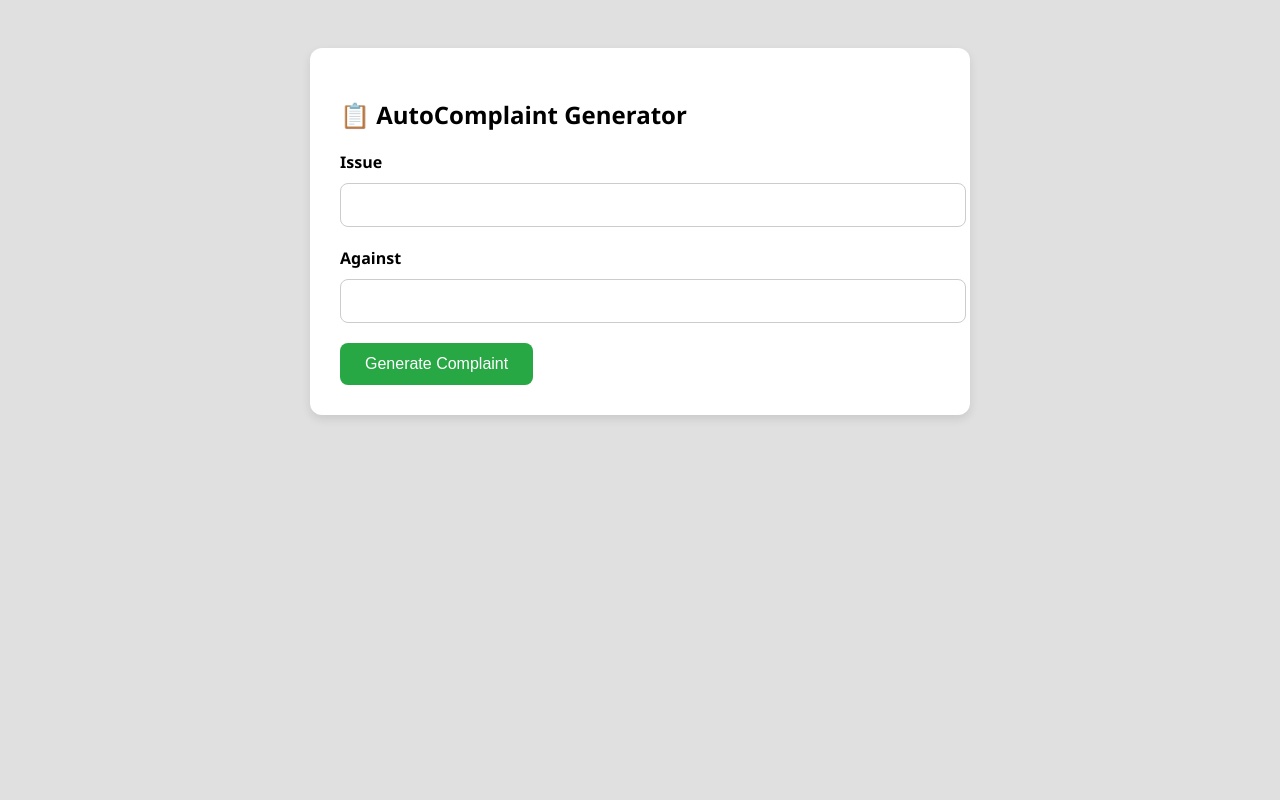
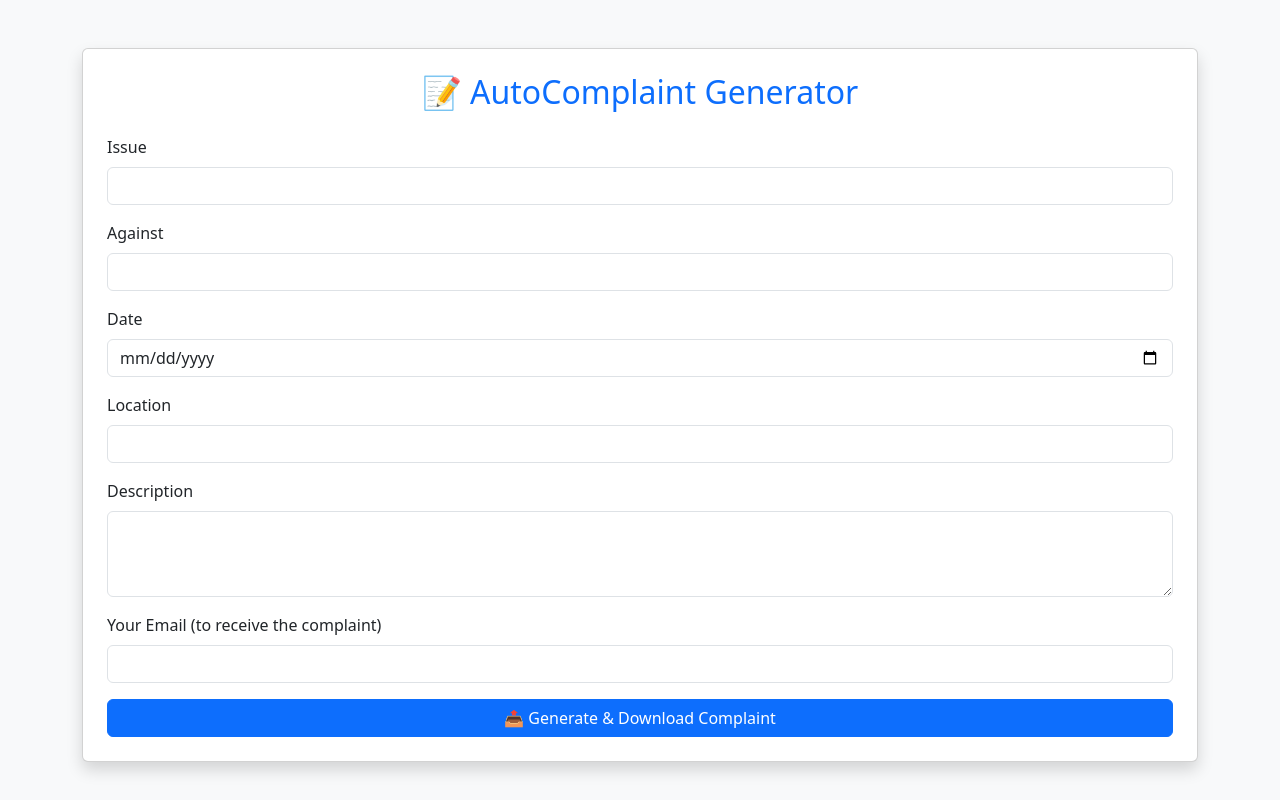
Before and after one commit to pradipxdev/autocomplaint-app, a Flask app: page / in a window 1280 px wide. Run offline with Flask 3, Linux system fonts and the light colour scheme.

Commit message:
🔥 Full Feature Update: PDF, Email, ChatGPT, Styling

```diff
--- a/app.py
+++ b/app.py
@@ -1,51 +1,68 @@
-from flask import Flask, render_template, request
-import random
+from flask import Flask, render_template, request, send_file
+from reportlab.pdfgen import canvas
+from flask_mail import Mail, Message
+import io
+import os
+import openai
 
 app = Flask(__name__)
 
-@app.route("/", methods=["GET", "POST"])
+# Configure Flask-Mail
+app.config.update(
+    MAIL_SERVER='smtp.gmail.com',
+    MAIL_PORT=587,
+    MAIL_USE_TLS=True,
+    MAIL_USERNAME='your_email@gmail.com',        # 🔁 Replace with your Gmail
+    MAIL_PASSWORD='your_app_password',           # 🔁 Replace with your Gmail App Password
+)
+mail = Mail(app)
+
+# OpenAI Key
+openai.api_key = "your_openai_api_key"  # 🔁 Replace with your OpenAI API key
+
+@app.route('/', methods=['GET', 'POST'])
 def index():
-    if request.method == "POST":
-        issue = request.form["issue"]
-        against = request.form["against"]
+    if request.method == 'POST':
+        issue = request.form['issue']
+        against = request.form['against']
+        date = request.form['date']
+        location = request.form['location']
+        description = request.form['description']
+        email = request.form['email']
 
-        templates = [
-            f"""
-            To Whom It May Concern,
+        # ChatGPT generated content
+        prompt = f"Write a legal complaint in simple English about {issue} against {against} that occurred on {date} at {location}. Description: {description}"
+        response = openai.ChatCompletion.create(
+            model="gpt-3.5-turbo",
+            messages=[{"role": "user", "content": prompt}],
+            temperature=0.7,
+            max_tokens=300
+        )
+        complaint_text = response.choices[0].message.content.strip()
 
-            I am writing to file a formal complaint regarding a matter involving "{issue}" against "{against}". The situation has caused considerable concern and must be addressed by the appropriate authorities.
+        # Email the complaint
+        if email:
+            msg = Message('Your Complaint Document', sender='your_email@gmail.com', recipients=[email])
+            msg.body = complaint_text
+            mail.send(msg)
 
-            I urge you to take immediate and appropriate legal or administrative action to resolve this matter efficiently.
+        # Generate PDF
+        pdf_buffer = io.BytesIO()
+        p = canvas.Canvas(pdf_buffer)
+        p.drawString(100, 800, "AutoComplaint Generator")
+        p.drawString(100, 780, f"Date: {date}")
+        p.drawString(100, 760, f"Location: {location}")
+        p.drawString(100, 740, f"Issue: {issue}")
+        p.drawString(100, 720, f"Against: {against}")
+        p.drawString(100, 700, "Complaint:")
+        text_object = p.beginText(100, 680)
+        for line in complaint_text.split('\n'):
+            text_object.textLine(line)
+        p.drawText(text_object)
+        p.showPage()
+        p.save()
+        pdf_buffer.seek(0)
 
-            Thank you for your attention to this serious concern.
+        return send_file(pdf_buffer, as_attachment=True, download_name="complaint.pdf")
 
-            Sincerely,
-            The Complainant
-            """,
-
-            f"""
-            Respected Sir/Madam,
-
-            This is to bring to your notice that I have encountered an issue concerning "{issue}" involving "{against}". I believe this issue is unjust and deserves legal scrutiny.
-
-            Kindly investigate the matter and initiate the required proceedings to ensure justice is served.
-
-            Regards,
-            The Aggrieved
-            """,
-
-            f"""
-            Dear Concerned Authority,
-
-            I wish to formally report a matter related to "{issue}" in connection with "{against}". This incident has negatively impacted me and I request immediate attention to the problem.
-
-            Please take the necessary steps as per applicable laws to address and resolve the issue effectively.
-
-            Yours faithfully,
-            Complainant
-            """
-        ]
-
-        complaint = random.choice(templates).strip()
-        return render_template("result.html", complaint=complaint)
-    return render_template("index.html")
+    return render_template('index.html')
--- a/requirements.txt
+++ b/requirements.txt
@@ -1,2 +1,5 @@
-flask
+Flask
 gunicorn
+reportlab
+flask-mail
+openai
--- a/templates/index.html
+++ b/templates/index.html
@@ -1,60 +1,42 @@
 <!DOCTYPE html>
-<html>
+<html lang="en">
 <head>
-    <title>AutoComplaint Generator</title>
-    <style>
-        body {
-            font-family: 'Segoe UI', sans-serif;
-            padding: 40px;
-            background-color: #e0e0e0;
-        }
-        .form-container {
-            max-width: 600px;
-            margin: auto;
-            background: #fff;
-            padding: 30px;
-            border-radius: 12px;
-            box-shadow: 0 4px 10px rgba(0,0,0,0.1);
-        }
-        label {
-            display: block;
-            margin-bottom: 10px;
-            font-weight: 600;
-        }
-        input[type="text"] {
-            width: 100%;
-            padding: 12px;
-            margin-bottom: 20px;
-            border-radius: 8px;
-            border: 1px solid #ccc;
-            font-size: 16px;
-        }
-        .submit-btn {
-            background-color: #28a745;
-            color: white;
-            padding: 12px 25px;
-            border: none;
-            border-radius: 8px;
-            font-size: 16px;
-            cursor: pointer;
-        }
-        .submit-btn:hover {
-            background-color: #218838;
-        }
-    </style>
+  <meta charset="UTF-8">
+  <title>AutoComplaint Generator</title>
+  <link href="https://cdn.jsdelivr.net/npm/bootstrap@5.3.3/dist/css/bootstrap.min.css" rel="stylesheet">
 </head>
-<body>
-    <div class="form-container">
-        <h2>📋 AutoComplaint Generator</h2>
-        <form method="post">
-            <label for="issue">Issue</label>
-            <input type="text" id="issue" name="issue" required>
-
-            <label for="against">Against</label>
-            <input type="text" id="against" name="against" required>
-
-            <button type="submit" class="submit-btn">Generate Complaint</button>
-        </form>
+<body class="bg-light">
+  <div class="container mt-5">
+    <div class="card shadow p-4">
+      <h2 class="mb-4 text-center text-primary">📝 AutoComplaint Generator</h2>
+      <form method="POST">
+        <div class="mb-3">
+          <label class="form-label">Issue</label>
+          <input type="text" name="issue" class="form-control" required>
+        </div>
+        <div class="mb-3">
+          <label class="form-label">Against</label>
+          <input type="text" name="against" class="form-control" required>
+        </div>
+        <div class="mb-3">
+          <label class="form-label">Date</label>
+          <input type="date" name="date" class="form-control" required>
+        </div>
+        <div class="mb-3">
+          <label class="form-label">Location</label>
+          <input type="text" name="location" class="form-control" required>
+        </div>
+        <div class="mb-3">
+          <label class="form-label">Description</label>
+          <textarea name="description" class="form-control" rows="3" required></textarea>
+        </div>
+        <div class="mb-3">
+          <label class="form-label">Your Email (to receive the complaint)</label>
+          <input type="email" name="email" class="form-control">
+        </div>
+        <button class="btn btn-primary w-100">📤 Generate & Download Complaint</button>
+      </form>
     </div>
+  </div>
 </body>
 </html>
```
